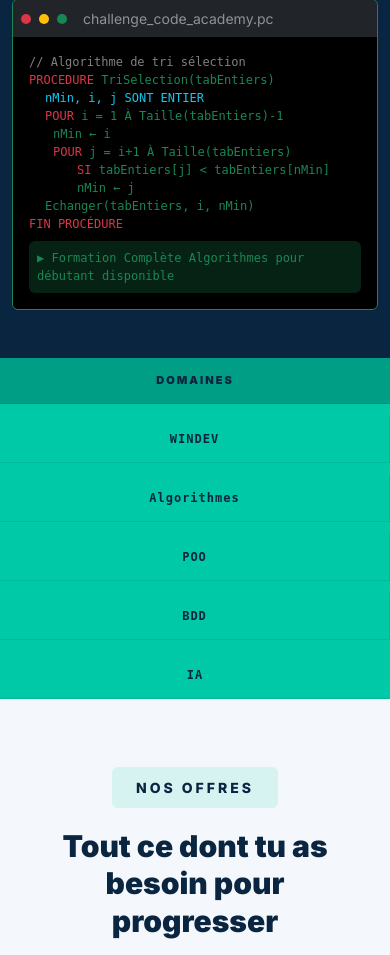
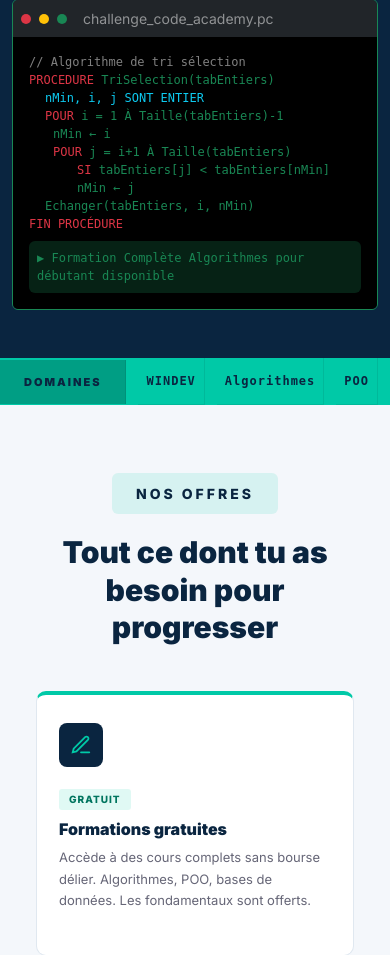
Before and after one commit to kym522/projet_cca, a Django app: page / in a window 390 px wide; the page is wider, and only the part inside the window is pictured. Shown: the part 754-1709 px from the top of that part. Run offline with Django 5.2, Linux system fonts and the light colour scheme.

Commit message:
Update home.html

```diff
--- a/pages/templates/pages/home.html
+++ b/pages/templates/pages/home.html
@@ -155,17 +155,20 @@
     .accompagnement-grid { grid-template-columns: 1fr; padding: 48px 24px; gap: 32px; }
     .cta-bg-text    { font-size: 120px; }
 
-    /* Barre domaines : label en haut sur tablette */
-.domaines-bar__inner {
-  flex-wrap: wrap;
-  justify-content: flex-start;  /* ajouté : évite l'étirement pleine largeur */
-  gap: 12px;                    /* ajouté : espace régulier entre les éléments */
+   .domaines-bar__inner {
+  display: flex;
+  align-items: center;
+  justify-content: flex-start; /* au lieu de space-between ou space-around */
+  gap: 12px; /* espace simple entre chaque élément */
+  width: auto; /* ne prend pas toute la largeur */
 }
+
 .domaines-bar__label {
-  width: 100%;
-  border-right: none;
-  border-bottom: 1px solid rgba(0,0,0,0.08);
-  justify-content: center;
+  flex: 0 0 auto; /* empêche l'étirement */
+}
+
+.domaines-bar__badge {
+  flex: 0 0 auto; /* empêche l'étirement */
 }
   }
 
```
